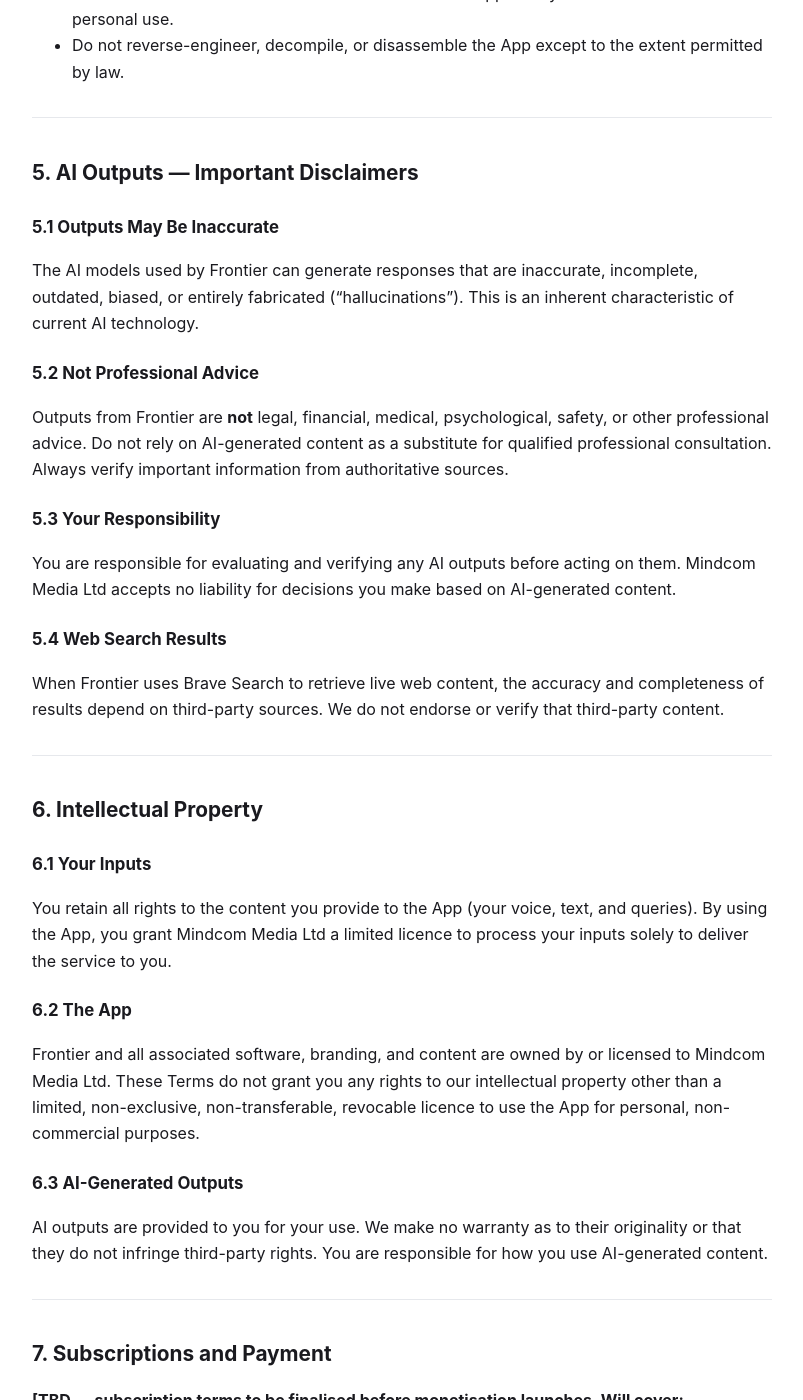
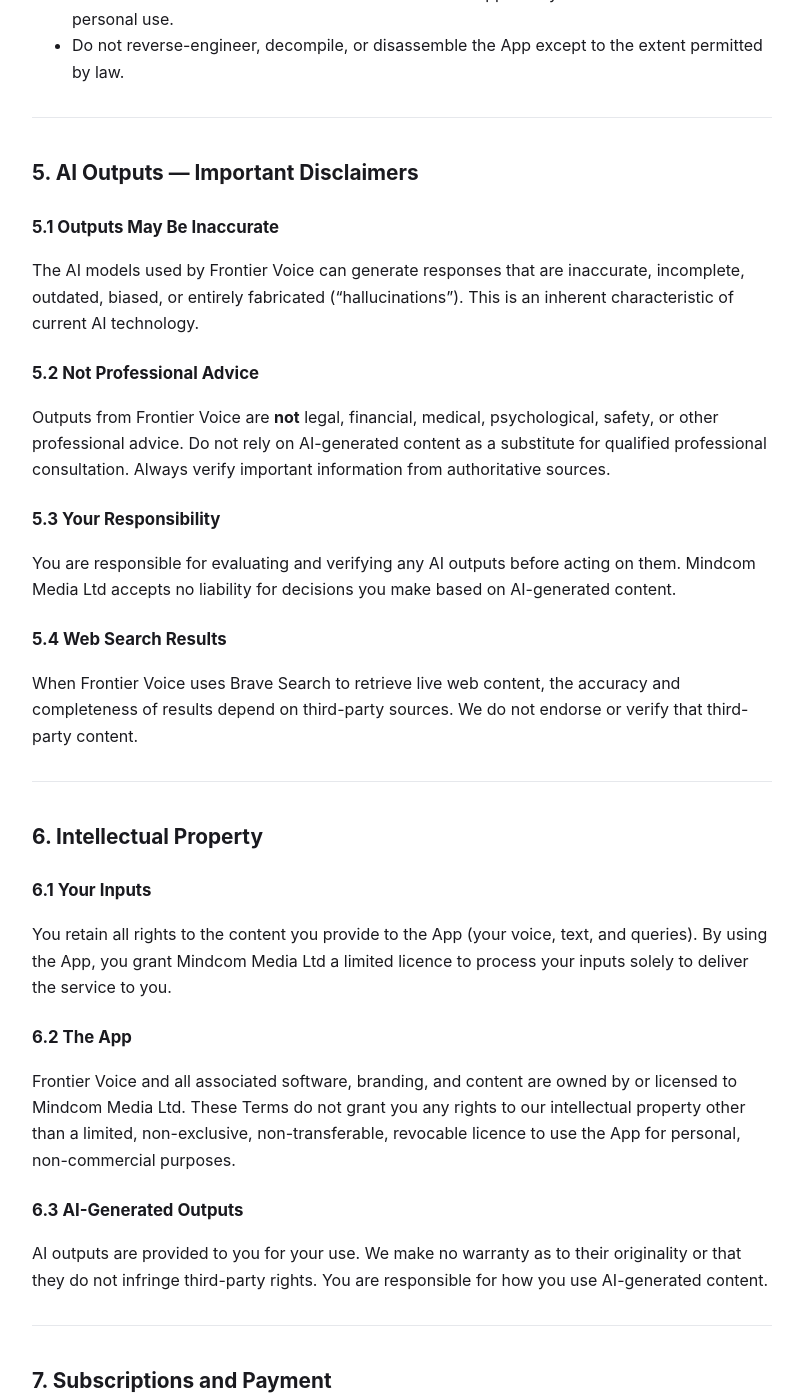
Before and after one commit to Mindcom-Media/frontier-legal, a Jekyll site: the page built from terms.md, in a window 1280 px wide and 1400 px high, scrolled down 2291 px. Shown: the whole window, without its empty margins (238-1041 px from the left). Built offline with Jekyll 4.4.1, drawn with Linux system fonts in a browser that asks for light colours; some of the changed text lies outside the part shown.

Commit message:
rename app to Frontier Voice across legal + support pages

```diff
--- a/_config.yml
+++ b/_config.yml
@@ -1,5 +1,5 @@
-title: Frontier — Legal
-description: Privacy Policy, Terms of Service & Support for Frontier by Mindcom Media Ltd
+title: Frontier Voice — Legal
+description: Privacy Policy, Terms of Service & Support for Frontier Voice by Mindcom Media Ltd
 # No theme — a self-contained layout in _layouts/default.html handles styling,
 # so the pages carry no "View on GitHub" chrome or repo links.
 defaults:
--- a/_layouts/default.html
+++ b/_layouts/default.html
@@ -3,7 +3,7 @@
 <head>
   <meta charset="utf-8">
   <meta name="viewport" content="width=device-width, initial-scale=1">
-  <title>{{ page.title | default: site.title }} · Frontier</title>
+  <title>{{ page.title | default: site.title }} · Frontier Voice</title>
   <meta name="description" content="{{ page.description | default: site.description }}">
   <style>
     :root {
@@ -86,7 +86,7 @@
 <body>
   <header class="site">
     <div class="wrap">
-      <p class="brand">Frontier · Mindcom Media Ltd</p>
+      <p class="brand">Frontier Voice · Mindcom Media Ltd</p>
       <nav>
         <a href="{{ '/' | relative_url }}">Home</a>
         <a href="{{ '/privacy' | relative_url }}">Privacy</a>
--- a/terms.md
+++ b/terms.md
@@ -7,15 +7,15 @@ title: Terms of Service
 _Effective: **2026-07-23**_
 _Last updated: 2026-07-23_
 
-These Terms of Service ("Terms") are a legal agreement between you and **Mindcom Media Ltd** ("we", "us", "our") governing your use of the **Frontier** iOS application ("the App"). Please read them carefully.
+These Terms of Service ("Terms") are a legal agreement between you and **Mindcom Media Ltd** ("we", "us", "our") governing your use of the **Frontier Voice** iOS application ("the App"). Please read them carefully.
 
 By downloading or using the App, you agree to these Terms. If you do not agree, do not use the App.
 
 ---
 
-## 1. About Frontier
+## 1. About Frontier Voice
 
-Frontier is an AI-powered voice and chat assistant app for iOS, developed by Mindcom Media Ltd, a company incorporated in England and Wales.
+Frontier Voice is an AI-powered voice and chat assistant app for iOS, developed by Mindcom Media Ltd, a company incorporated in England and Wales.
 
 ---
 
@@ -46,7 +46,7 @@ You must be at least 13 years old (or 16 in the EU/UK) to use the App. By using
 
 ## 4. Acceptable Use
 
-You agree to use Frontier only for lawful purposes and in accordance with these Terms. You must **not**:
+You agree to use Frontier Voice only for lawful purposes and in accordance with these Terms. You must **not**:
 
 ### 4.1 Illegal or Harmful Content
 - Use the App to generate, transmit, or store illegal content.
@@ -54,12 +54,12 @@ You agree to use Frontier only for lawful purposes and in accordance with these
 - Use the App to harass, abuse, threaten, defame, or harm any person.
 
 ### 4.2 Misuse of AI Systems
-- Attempt to bypass, jailbreak, or circumvent the safety measures or content policies of Frontier or any underlying AI model.
+- Attempt to bypass, jailbreak, or circumvent the safety measures or content policies of Frontier Voice or any underlying AI model.
 - Deliberately attempt to extract training data, model weights, or proprietary system prompts.
 - Use the App to impersonate any person, organisation, or official body in a misleading or deceptive way.
 
 ### 4.3 Safety-Critical Use
-- Do **not** use Frontier in safety-critical contexts where an error or inaccuracy could cause death, injury, or serious harm — including but not limited to: operating vehicles, aircraft, or heavy machinery; emergency medical response; or safety-critical infrastructure.
+- Do **not** use Frontier Voice in safety-critical contexts where an error or inaccuracy could cause death, injury, or serious harm — including but not limited to: operating vehicles, aircraft, or heavy machinery; emergency medical response; or safety-critical infrastructure.
 
 ### 4.4 Technical Abuse
 - Do not use automated means to access or abuse the App in ways that exceed normal personal use.
@@ -70,16 +70,16 @@ You agree to use Frontier only for lawful purposes and in accordance with these
 ## 5. AI Outputs — Important Disclaimers
 
 ### 5.1 Outputs May Be Inaccurate
-The AI models used by Frontier can generate responses that are inaccurate, incomplete, outdated, biased, or entirely fabricated ("hallucinations"). This is an inherent characteristic of current AI technology.
+The AI models used by Frontier Voice can generate responses that are inaccurate, incomplete, outdated, biased, or entirely fabricated ("hallucinations"). This is an inherent characteristic of current AI technology.
 
 ### 5.2 Not Professional Advice
-Outputs from Frontier are **not** legal, financial, medical, psychological, safety, or other professional advice. Do not rely on AI-generated content as a substitute for qualified professional consultation. Always verify important information from authoritative sources.
+Outputs from Frontier Voice are **not** legal, financial, medical, psychological, safety, or other professional advice. Do not rely on AI-generated content as a substitute for qualified professional consultation. Always verify important information from authoritative sources.
 
 ### 5.3 Your Responsibility
 You are responsible for evaluating and verifying any AI outputs before acting on them. Mindcom Media Ltd accepts no liability for decisions you make based on AI-generated content.
 
 ### 5.4 Web Search Results
-When Frontier uses Brave Search to retrieve live web content, the accuracy and completeness of results depend on third-party sources. We do not endorse or verify that third-party content.
+When Frontier Voice uses Brave Search to retrieve live web content, the accuracy and completeness of results depend on third-party sources. We do not endorse or verify that third-party content.
 
 ---
 
@@ -89,7 +89,7 @@ When Frontier uses Brave Search to retrieve live web content, the accuracy and c
 You retain all rights to the content you provide to the App (your voice, text, and queries). By using the App, you grant Mindcom Media Ltd a limited licence to process your inputs solely to deliver the service to you.
 
 ### 6.2 The App
-Frontier and all associated software, branding, and content are owned by or licensed to Mindcom Media Ltd. These Terms do not grant you any rights to our intellectual property other than a limited, non-exclusive, non-transferable, revocable licence to use the App for personal, non-commercial purposes.
+Frontier Voice and all associated software, branding, and content are owned by or licensed to Mindcom Media Ltd. These Terms do not grant you any rights to our intellectual property other than a limited, non-exclusive, non-transferable, revocable licence to use the App for personal, non-commercial purposes.
 
 ### 6.3 AI-Generated Outputs
 AI outputs are provided to you for your use. We make no warranty as to their originality or that they do not infringe third-party rights. You are responsible for how you use AI-generated content.
@@ -140,7 +140,7 @@ Where we are found liable, our total liability to you shall not exceed the great
 ## 11. Termination
 
 ### 11.1 By You
-You may stop using Frontier at any time by deleting the App. Tapping **"Delete account"** within the App will wipe all locally stored data from your device.
+You may stop using Frontier Voice at any time by deleting the App. Tapping **"Delete account"** within the App will wipe all locally stored data from your device.
 
 ### 11.2 By Us
 We may suspend or restrict your access to the App if you breach these Terms, if we are required to by law, or if continued provision would expose us or others to harm. Where practical, we will give you notice.
```
Also changed, not shown: index.md (+4 -4 lines), privacy.md (+5 -5 lines), support.md (+5 -5 lines), README.md.
